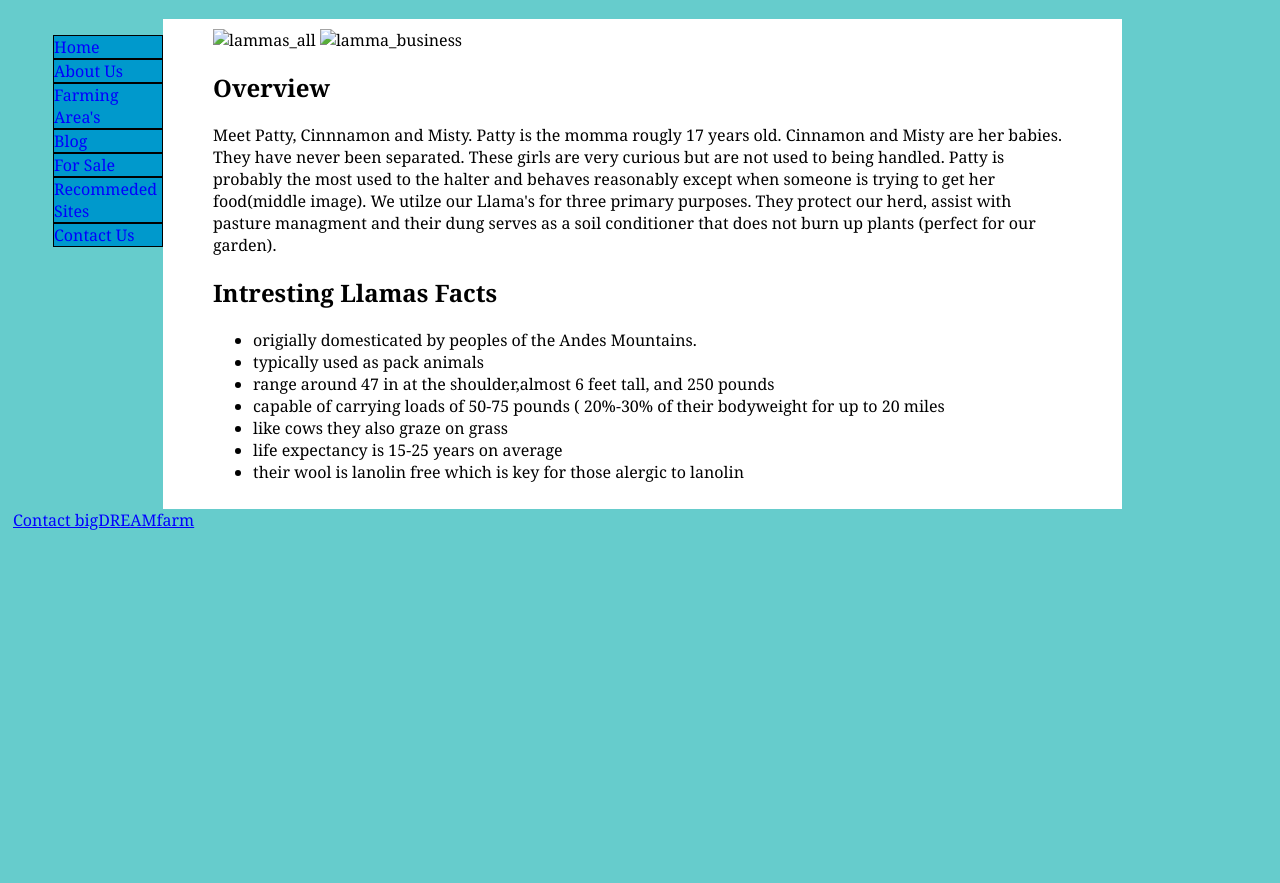
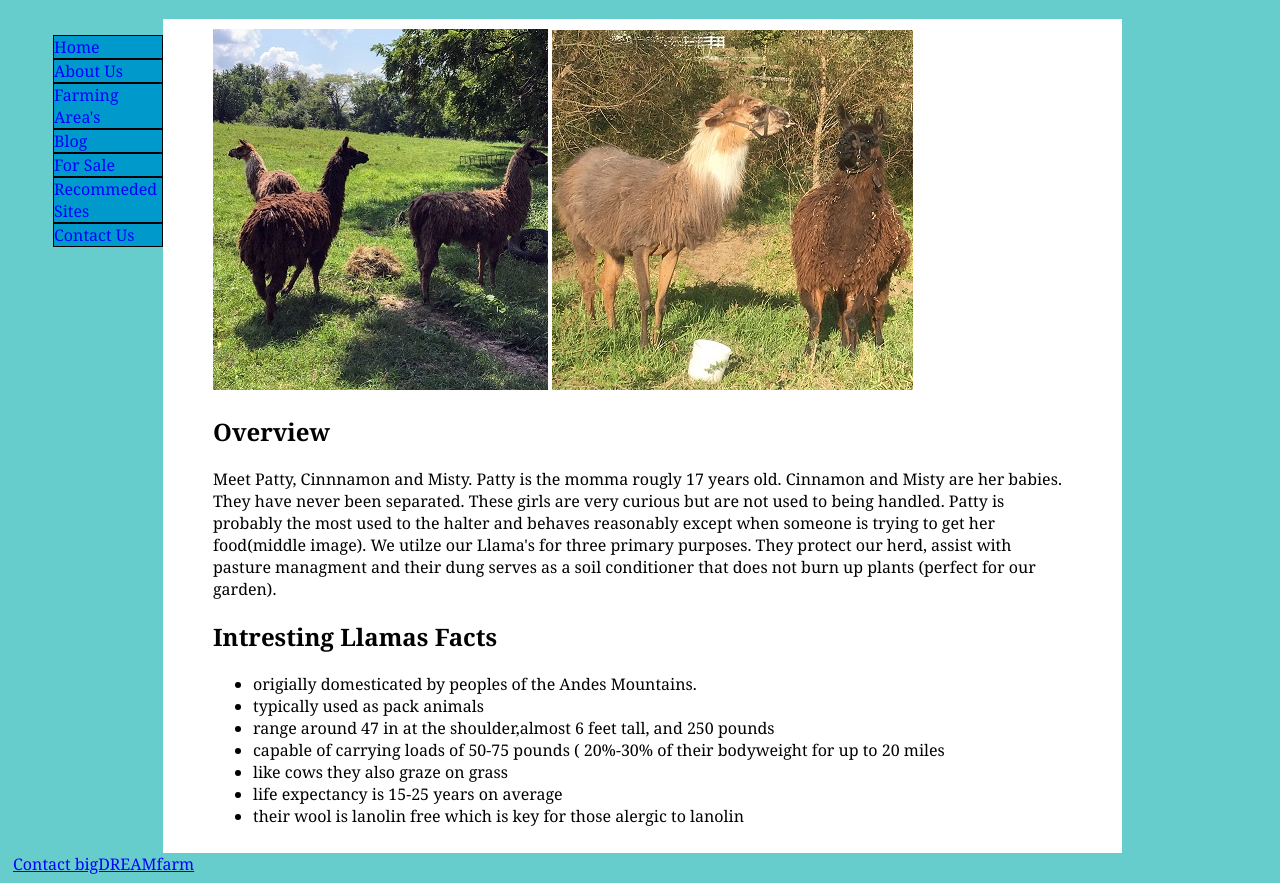
Before and after one commit to bigDREAMfarm/index.html, a plain HTML site: page llamas.html in a window 1280 px wide. Shown: the part 67-950 px from the top of the page. Before the commit the page ends 800 px from the top, so only its background shows below. Drawn offline with Linux system fonts and the light colour scheme.

Commit message:
Final Change

```diff
--- a/llamas.html
+++ b/llamas.html
@@ -33,8 +33,8 @@
 		</nav>
 	<main>
 	<div id = "main_content">
-		<img src="Images/llamas_all.jpg" alt="lammas_all" width="335" height="361" title="From right to left: Patty, Misty, Cinnamon">
-		<img src="Images/llama_business.jpg" alt="lamma_business" width="361" height="360" title="Patty telling Misty, stay away or I will spit on you!">
+		<img src="Images/lammas_all.jpg" alt="llamas_all" width="335" height="361" title="From right to left: Patty, Misty, Cinnamon">
+		<img src="Images/lamma_business.jpg" alt="llama_business" width="361" height="360" title="Patty telling Misty, stay away or I will spit on you!">
 		<br>
 		<h2>Overview</h2>
 		<p>Meet Patty, Cinnnamon and Misty.  Patty is the momma rougly 17 years old. Cinnamon and Misty are her babies.  They have never been separated.  These girls are very curious but are not used to being handled.  Patty is probably the most used to the halter and behaves reasonably except when someone is trying to get her food(middle image).  We utilze our Llama's for three primary purposes.  They protect our herd, assist with pasture managment and their dung serves as a soil conditioner that does not burn up plants (perfect for our garden).</p>
```
